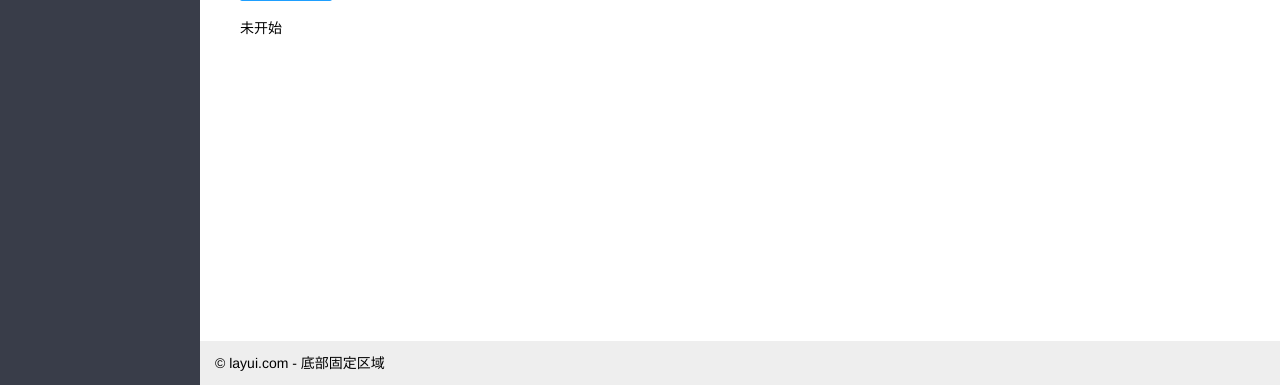
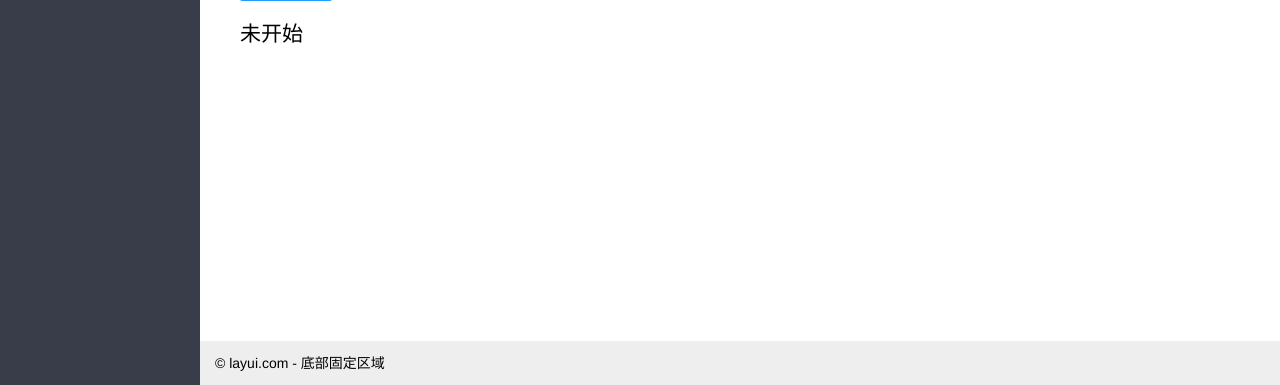
Before and after one commit to StrikeW/aicampf2, a Flask app: page /test_cnn in a window 1280 px wide. Shown: the part 415-800 px from the top of the page. Run offline with Flask 2, Linux system fonts and the light colour scheme; some libraries are stand-ins or nearby versions.

Commit message:
更新字号 优化界面

```diff
--- a/server/templates/model_cnn.html
+++ b/server/templates/model_cnn.html
@@ -68,7 +68,7 @@
                        style="margin-left: 30px; " value="开始训练" onclick=train()>
             </form>
             <br>
-            <span id="train_status" style="margin-left: 35px">未开始</span>
+            <h2 id="train_status" style="margin-left: 35px">未开始</h2>
             <br><br>
             <div class="layui-btn-group demoTable" style="margin-left: 30px" >
                 <button class="layui-btn layui-btn-normal" data-type="getCheckData">部署模型</button>
--- a/server/templates/test_cnn.html
+++ b/server/templates/test_cnn.html
@@ -67,7 +67,7 @@
             </form>
             <iframe id="id_iframe" name="nm_iframe" style="display:none;"></iframe>
             <br/>
-            <span id="test_status"style="margin-left: 30px; " style="margin-left: 20px">未开始</span>
+            <h2 id="test_status"style="margin-left: 30px; " style="margin-left: 20px">未开始</h2>
             <br>
             <br>
         </div>
```
